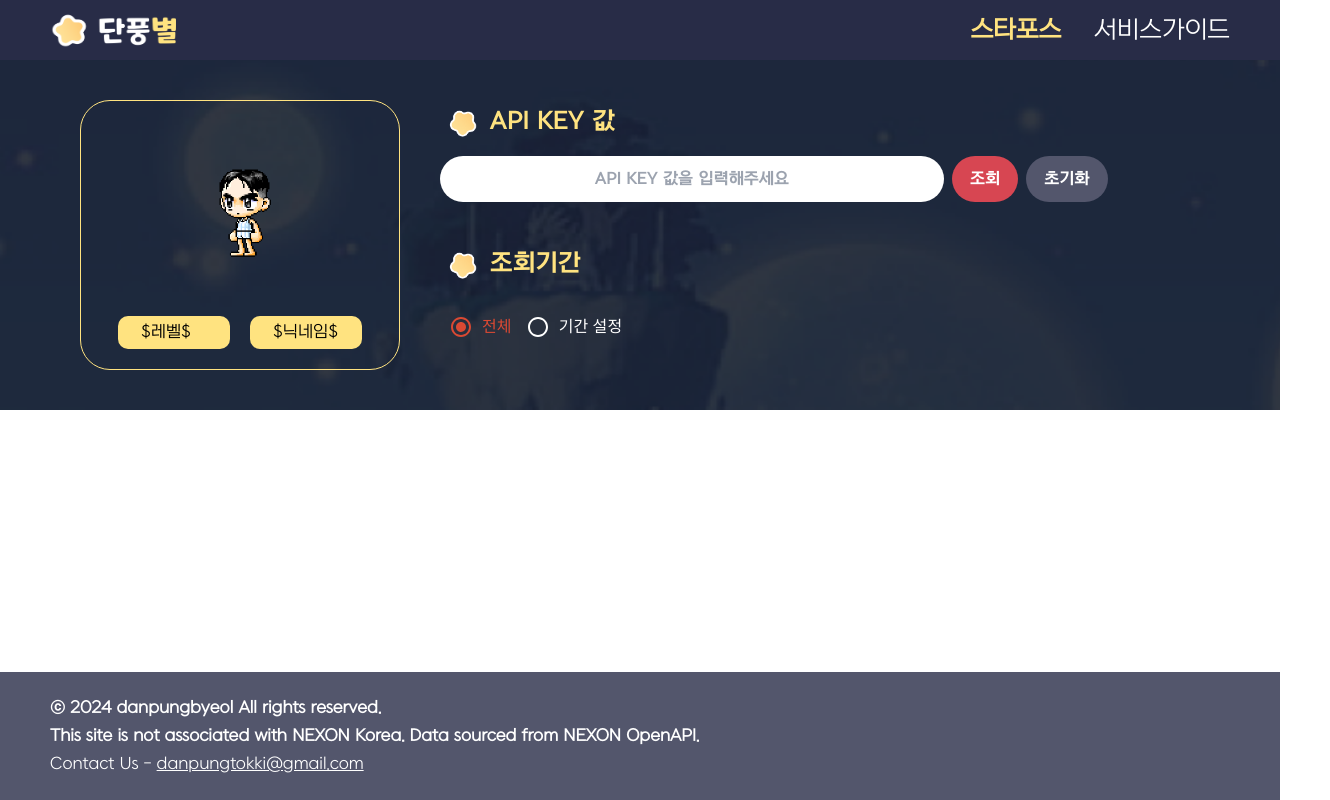
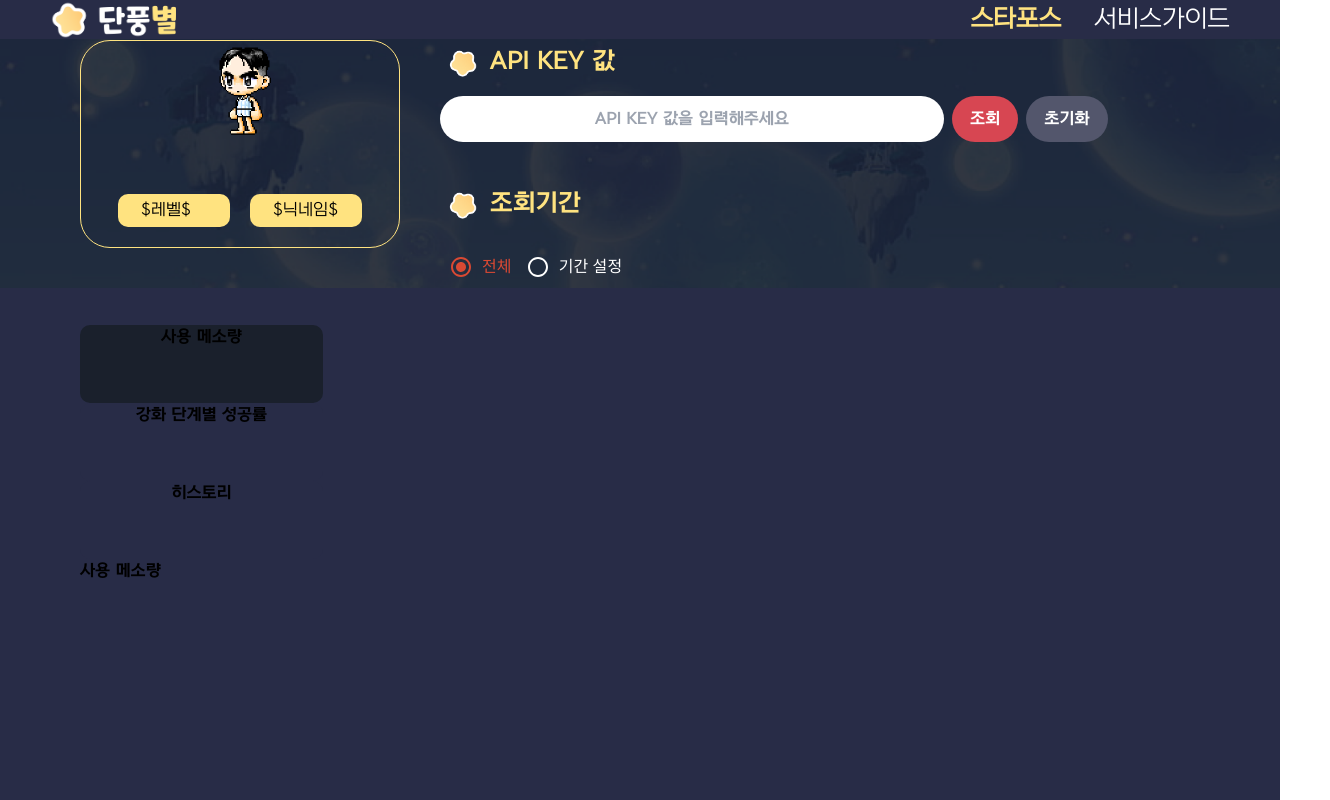
Before and after one commit to Amjong/bossMaple, a React (Create React App) app: page / in a window 1280 px wide. Shown: the top 800 px of the page, 1330 px wide, since content can reach past the window. Built offline with nearby package versions, Linux system fonts and the light colour scheme.

Commit message:
Styling: remove fixed option for searchArea, footer

```diff
--- a/src/App.css
+++ b/src/App.css
@@ -3,5 +3,5 @@
 @tailwind utilities;
 
 #root {
-  @apply w-full;
+  @apply w-full h-full;
 }
--- a/src/App.js
+++ b/src/App.js
@@ -4,6 +4,7 @@ import { logoSrc } from './data/image/encodedImage';
 import PeriodSelectPanel from './components/PeriodSelectPanel';
 import ApiKeyInputPanel from './components/ApiKeyInputPanel';
 import AvatarPanel from './components/AvatarPanel';
+import ContentPanel from './components/ContentPanel';
 
 const queryClient = new QueryClient({
   defaultOptions: {
@@ -16,12 +17,12 @@ const queryClient = new QueryClient({
 function App() {
   return (
     <QueryClientProvider client={queryClient}>
-      <div className='flex flex-col'>
-        <header className='fixed flex w-full h-[60px] bg-n1 items-center'>
+      <div className='flex flex-col h-full'>
+        <header className='fixed flex w-full basis-[5.5%] bg-n1 items-center z-10'>
           <img
             src={logoSrc}
             alt='logo'
-            className='absolute w-[126px] h-[36px] translate-x-[50px]'
+            className='w-[126px] h-4/5 translate-x-[50px]'
           />
           <div className='flex w-full items-center justify-end gap-[36px] pl-[25px] pr-0 py-0 relative translate-x-[-50px]'>
             <div className='inline-flex items-center justify-end gap-[33px] relative flex-[0_0_auto]'>
@@ -38,7 +39,7 @@ function App() {
         </header>
         <section
           label='searchArea'
-          className='fixed flex bg-custom bg-fixed bg-cover w-full h-2/5 min-h-[420px] sm:min-h-[350px] top-[60px]'
+          className='flex bg-custom bg-fixed bg-cover w-full basis-[15.4%] z-0'
         >
           <div className='p-10 min-w-[400px] sm:block hidden ml-10'>
             <AvatarPanel />
@@ -48,7 +49,15 @@ function App() {
             <PeriodSelectPanel />
           </div>
         </section>
-        <footer className='fixed w-full h-[128px] bottom-0 bg-n2 flex flex-col justify-center gap-[10px]'>
+        <section
+          label='contentArea'
+          className='overflow-y-auto bg-n1 h-full w-full flex flex-col basis-[69.8%]'
+        >
+          <div className='px-[80px] py-[36.96px] h-[1500px] w-full'>
+            <ContentPanel />
+          </div>
+        </section>
+        <footer className='w-full basis-[9.3%] bottom-0 bg-n2 flex flex-col justify-center gap-[10px]'>
           <p className='left-[50px] relative self-stretch font-bold text-white text-lg tracking-[0] leading-[normal]'>
             <span className='font-regular text-white text-lg tracking-[0]'>
               ⓒ 2024 danpungbyeol All rights reserved.
--- a/src/index.css
+++ b/src/index.css
@@ -20,5 +20,5 @@
 /* apply the font globally */
 body {
   font-family: 'NexonGothicBold', 'NexonGothicRegular'; /* use the font-family you specified in @font-face */
-  overflow: auto;
+  height: 100%;
 }
--- a/tailwind.config.js
+++ b/tailwind.config.js
@@ -25,6 +25,7 @@ module.exports = {
         r2: '#D74652',
         r3: '#E88D80',
         r4: '#F6D1CC',
+        n0: '#1A202C',
         n1: '#282C47',
         n2: '#53566C',
         black: '#1E1E1E',
```
